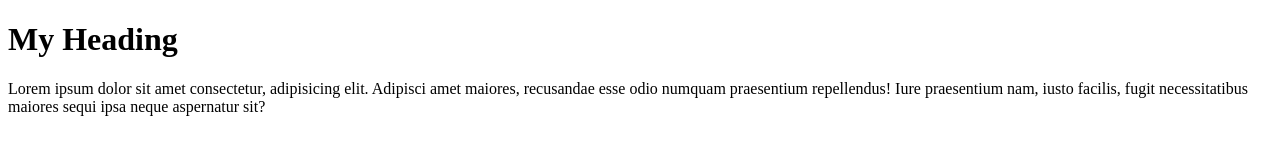
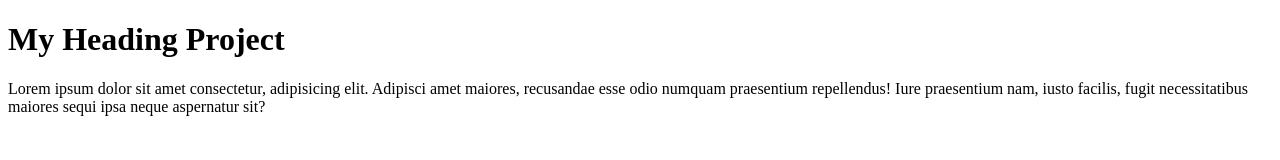
Before and after one commit to SwapnadipProdhan/GitDemo, a plain HTML site: page index.html in a window 1280 px wide. Drawn offline with Linux system fonts and the light colour scheme.

Commit message:
update heading

```diff
--- a/index.html
+++ b/index.html
@@ -6,7 +6,7 @@
     <title>Sample Project</title>
   </head>
   <body>
-    <h1>My Heading</h1>
+    <h1>My Heading Project</h1>
     <p>
       Lorem ipsum dolor sit amet consectetur, adipisicing elit. Adipisci amet
       maiores, recusandae esse odio numquam praesentium repellendus! Iure
```
